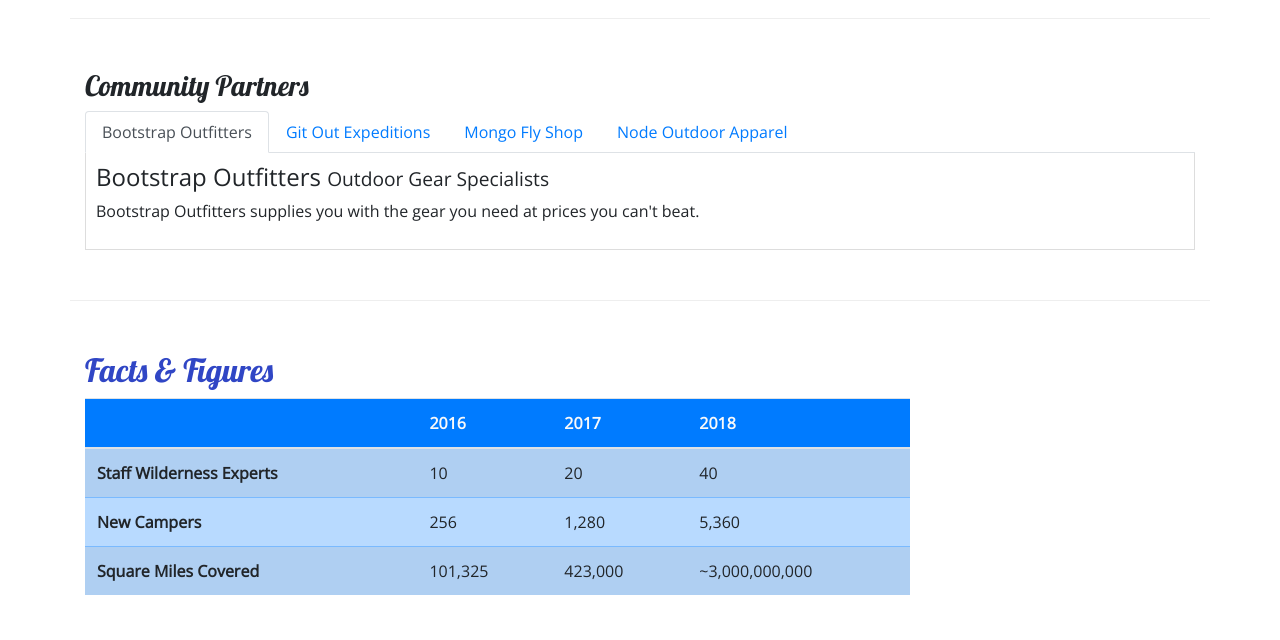
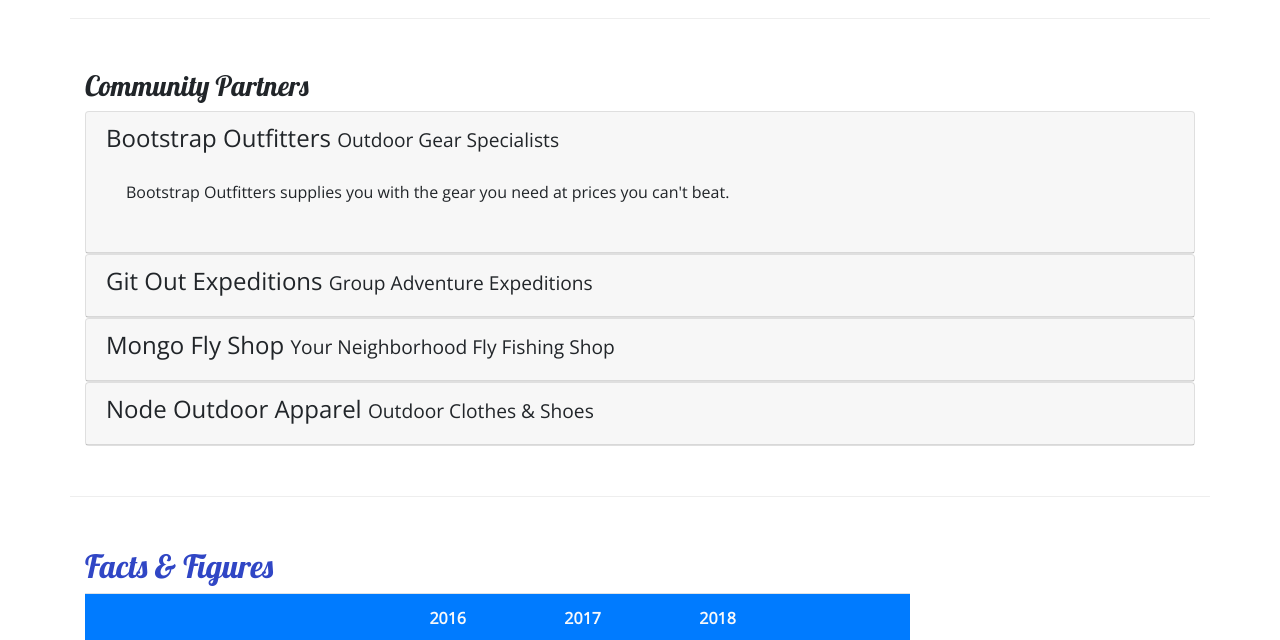
Before and after one commit to monaeem118/first-bootstrap-project, a website: page aboutus.html in a window 1280 px wide. Shown: the part 850-1490 px from the top of the page. Drawn offline with nearby package versions, Linux system fonts and the light colour scheme.

Commit message:
Accordion

```diff
--- a/aboutus.html
+++ b/aboutus.html
@@ -123,41 +123,59 @@
       <div class="row row-content align-items-center">
         <div class="col">
           <h3>Community Partners</h3>
-            <ul class="nav nav-tabs">
-                <li class="nav-item"><a class="nav-link active" href="#bootstrap" role="tab" data-toggle="tab">Bootstrap Outfitters</a></li>
-                <li class="nav-item"><a class="nav-link" href="#git" role="tab" data-toggle="tab">Git Out Expeditions</a></li>
-                <li class="nav-item"><a class="nav-link" href="#mongo" role="tab" data-toggle="tab">Mongo Fly Shop</a></li>
-                <li class="nav-item"><a class="nav-link" href="#node" role="tab" data-toggle="tab">Node Outdoor Apparel</a></li>
-            </ul>
 
-            <div class="tab-content">
-                <div role="tabpanel" class="tab-pane fade show active" id="bootstrap">
-                    <h4>Bootstrap Outfitters <small>Outdoor Gear Specialists</small></h4>
+            <div id="accordion">
+                <div class="card">
+                    <div  role="tab" class="card-header">
+                        <h4><a data-toggle="collapse" data-target="#bootstrap">Bootstrap Outfitters <small>Outdoor Gear Specialists</small></a></h4>
+                        <div class="collapse show" id="bootstrap" data-parent="#accordion">
+                            <div class="card-body">
                                 <p class="d-none d-sm-block">
                                     Bootstrap Outfitters supplies you with the gear you need at prices
                                     you can't beat.
                                 </p>
                             </div>
-                <div role="tabpanel" class="tab-pane fade" id="git">
-                    <h4>Git Out Expeditions <small>Group Adventure Expeditions</small></h4>
+                        </div>
+                    </div>
+                </div>
+                <div class="card">
+                    <div  role="tab" class="card-header">
+                        <h4><a class="collapsed" data-toggle="collapse" data-target="#git">Git Out Expeditions <small>Group Adventure Expeditions</small></a></h4>
+                        <div class="collapse" id="git" data-parent="#accordion">
+                            <div class="card-body">
                                 <p class="d-none d-sm-block">
                                     Join Git Out Expeditions to explore new horizons with a group of
                                     other adventurers!
                                 </p>
                             </div>
-                <div role="tabpanel" class="tab-pane fade" id="mongo">
-                    <h4>Mongo Fly Shop <small>Your Neighborhood Fly Fishing Shop</small></h4>
+                        </div>
+                    </div>
+                </div>
+                <div class="card">
+                    <div  role="tab" class="card-header">
+                        <h4><a class="collapsed" data-toggle="collapse" data-target="#mongo">Mongo Fly Shop <small>Your Neighborhood Fly Fishing Shop</small></h4>
+                        <div class="collapse" id="mongo" data-parent="#accordion">
+                            <div class="card-body">
                                 <p class="d-none d-sm-block">
                                     Need a new fishing pole, a tacklebox, or flies of all kinds? Stop by
                                     Mongo Fly Shop.
                                 </p>
                             </div>
-                <div role="tabpanel" class="tab-pane fade" id="node">
-                    <h4>Node Outdoor Apparel <small>Outdoor Clothes & Shoes</small></h4>
+                        </div>
+                    </div>
+                </div>
+                <div class="card">
+                    <div  role="tab" class="card-header">
+                        <h4><a class="collapsed" data-toggle="collapse" data-target="#node">Node Outdoor Apparel <small>Outdoor Clothes & Shoes</small></a></h4>
+                        <div class="collapse" id="node" data-parent="#accordion">
+                            <div class="card-body">
                                 <p class="d-none d-sm-block">
                                     From polar fleeces to swimsuits, hiking boots to waders, a visit to
                                     Node will be sure to get you covered.
                                 </p>
+                            </div>
+                        </div>
+                    </div>
                 </div>
             </div>
         </div>
--- a/css/styles.css
+++ b/css/styles.css
@@ -48,3 +48,9 @@ footer {
   border-top: none;
   padding: 10px;
 }
+
+a,
+a:hover {
+  color: inherit;
+  text-decoration: none;
+}
```
Lines whose indentation alone changed are shown as unchanged.
